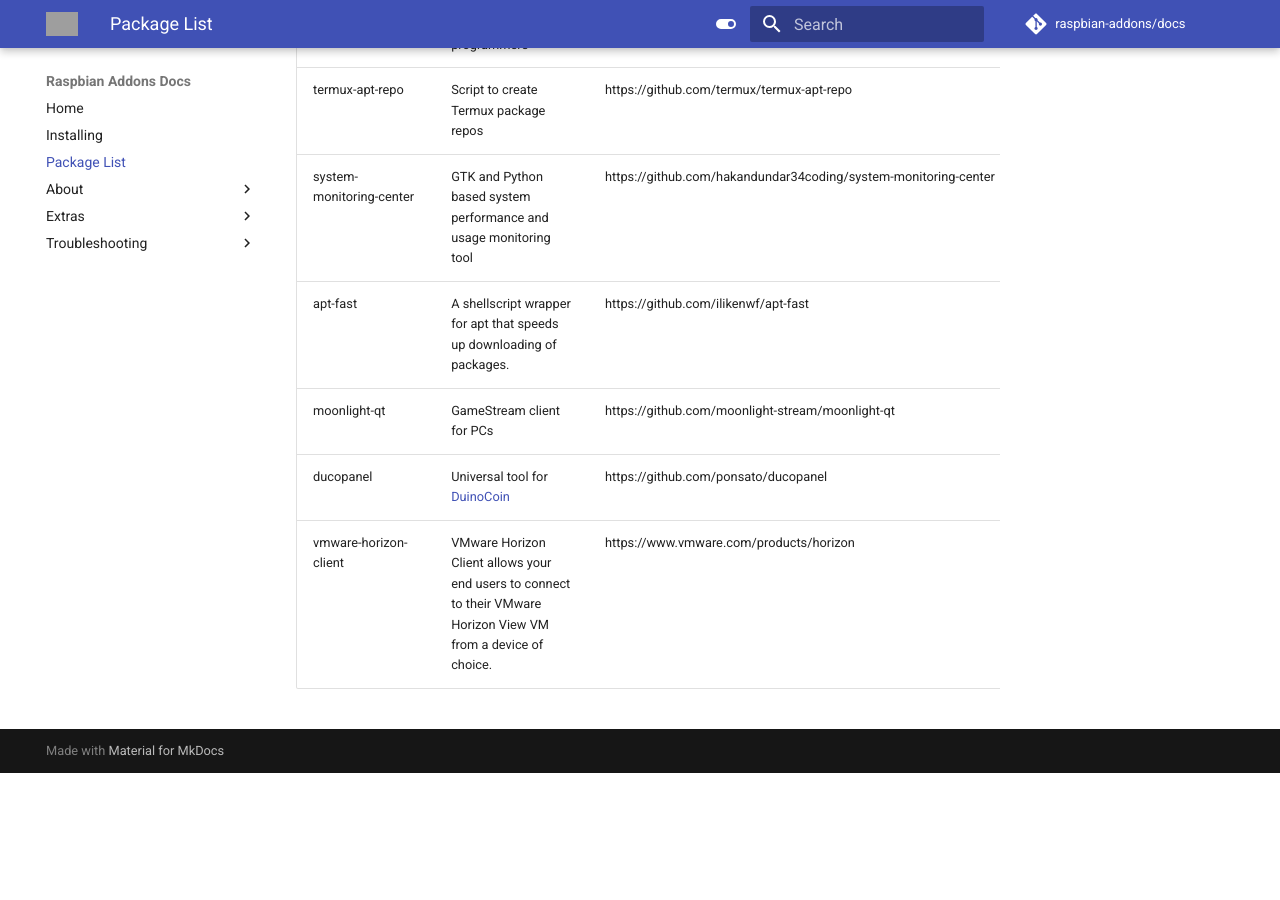
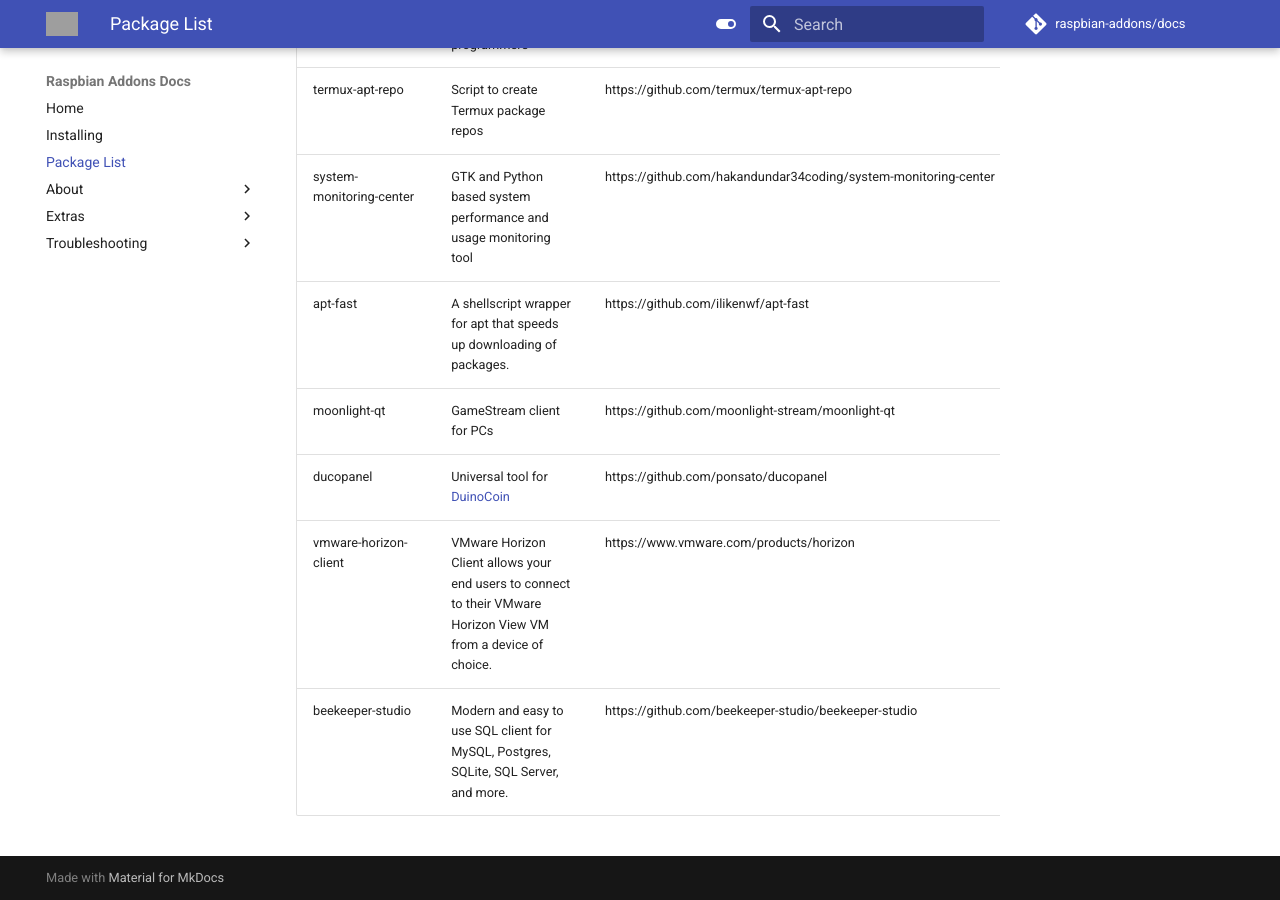
Before and after one commit to raspbian-addons/docs, an MkDocs documentation site: the page built from docs/package-list.md, in a window 1280 px wide and 900 px high, scrolled down 20310 px. Built offline with MkDocs 1.6.1 and Material for MkDocs 9.7.7, drawn with Linux system fonts in a browser that asks for light colours; comment, search, counter and statistics services are not loaded; before the commit the page ends 21083 px from its top, so only the background shows below that; grey boxes are pictures that could not be loaded.

Commit message:
packagelist: add beekeeper-studio

```diff
--- a/docs/package-list.md
+++ b/docs/package-list.md
@@ -253,3 +253,4 @@
 | moonlight-qt | GameStream client for PCs | https://github.com/moonlight-stream/moonlight-qt |
 | ducopanel | Universal tool for [DuinoCoin](https://github.com/revoxhere/duino-coin) | https://github.com/ponsato/ducopanel |
 | vmware-horizon-client | VMware Horizon Client allows your end users to connect to their VMware Horizon View VM from a device of choice. | https://www.vmware.com/products/horizon |
+| beekeeper-studio | Modern and easy to use SQL client for MySQL, Postgres, SQLite, SQL Server, and more. | https://github.com/beekeeper-studio/beekeeper-studio |
```
